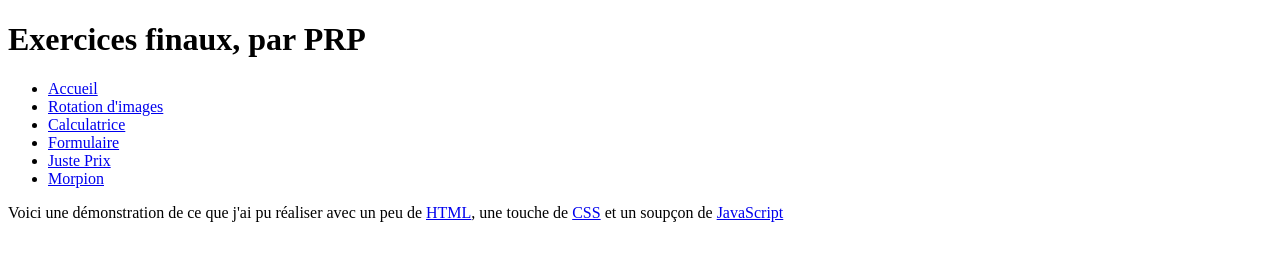
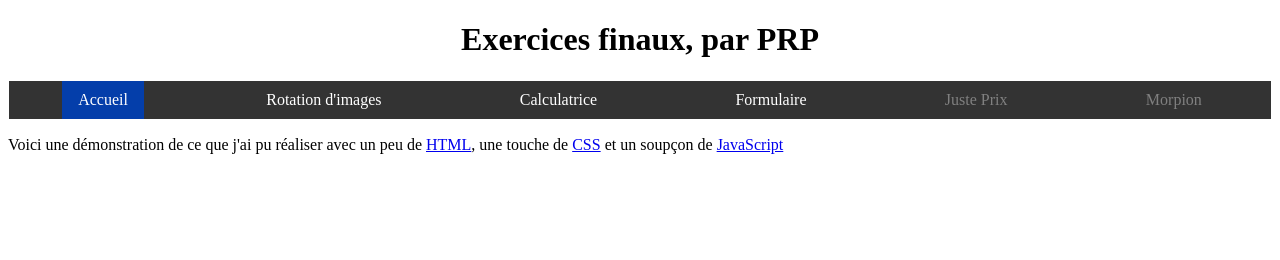
Before and after one commit to ageru/html_exo_final, a plain HTML site: page index.html in a window 1280 px wide. Drawn offline with Linux system fonts and the light colour scheme.

Commit message:
Style navigation sur index.html

```diff
--- a/index.html
+++ b/index.html
@@ -6,6 +6,7 @@
     <meta http-equiv="X-UA-Compatible" content="IE=edge">
     <meta name="viewport" content="width=device-width, initial-scale=1.0">
     <title>Exercices finaux, par PRP</title>
+    <link rel="stylesheet" href="./styles/styles.css">
 </head>
 
 <body>
@@ -14,12 +15,12 @@
 
     <nav>
         <ul>
-            <li><a href="./index.html">Accueil</a></li>
+            <li><a class="active" href="./index.html">Accueil</a></li>
             <li><a href="./pages/rotation_images.html">Rotation d'images</a></li>
             <li><a href="./pages/calculatrice.html">Calculatrice</a></li>
             <li><a href="./pages/formulaire.html">Formulaire</a></li>
-            <li class="inactive"><a href="./pages/juste_prix.html">Juste Prix</a></li>
-            <li class="inactive"><a href="./pages/morpion.html">Morpion</a></li>
+            <li><a class="ooo" href="./pages/juste_prix.html">Juste Prix</a></li>
+            <li><a class="ooo" href="./pages/morpion.html">Morpion</a></li>
         </ul>
     </nav>
 
--- a/styles/styles.css
+++ b/styles/styles.css
@@ -0,0 +1,33 @@
+h1 {
+    text-align: center;
+}
+
+nav ul {
+    display: flex;
+    flex-direction: row;
+    justify-content: space-around;
+    margin: 0;
+    padding: 0;
+    list-style-type: none;
+    border: 1px solid #fff;
+    background-color: #333;
+}
+
+nav a {
+    display: block;
+    color: #fff;
+    padding: 10px 16px;
+    text-decoration: none;
+}
+
+nav a:hover {
+    background-color: #111;
+}
+
+nav a.active {
+    background-color: #043eaa;
+}
+
+nav a.ooo {
+    color: grey;
+}
```
